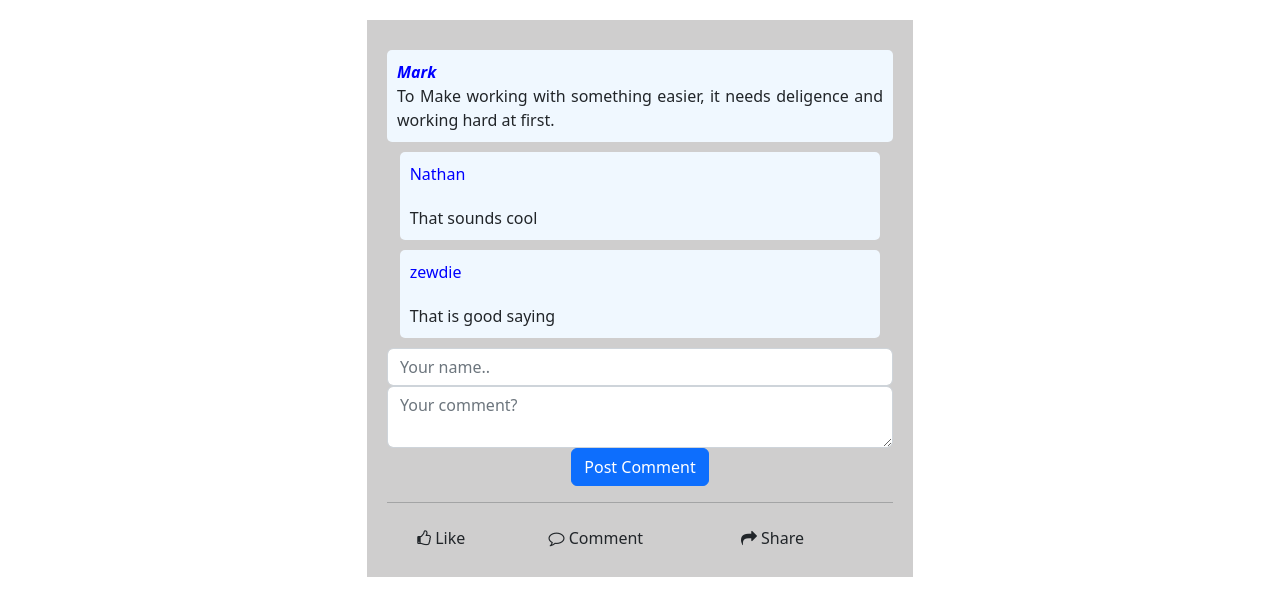
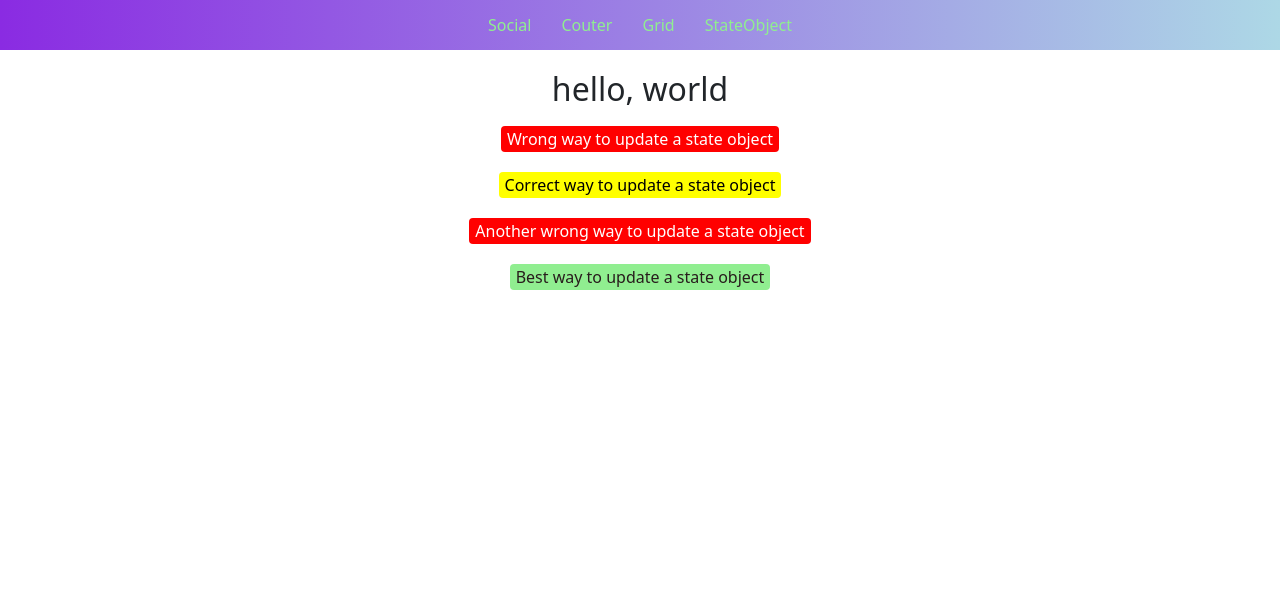
Before and after one commit to ZewdieMc/social_connect, a React (Create React App) app: page /state in a window 1280 px wide. Shown: the top 616 px of the page. Built offline with nearby package versions, Linux system fonts and the light colour scheme.

Commit message:
created a Router nav for all the components

```diff
--- a/package.json
+++ b/package.json
@@ -11,6 +11,7 @@
     "font-awesome": "^4.7.0",
     "react": "^18.2.0",
     "react-dom": "^18.2.0",
+    "react-router-dom": "^6.6.1",
     "react-scripts": "5.0.1",
     "web-vitals": "^2.1.4"
   },
--- a/src/App.css
+++ b/src/App.css
@@ -1,38 +1,103 @@
-.App {
-  text-align: center;
+nav{
+  background:linear-gradient(90deg, blueviolet, lightblue);
+  display: flex;
+  align-items: center;
+  justify-content: center;
+  gap: 30px;
+  width: 100%;
+  height: 50px;
+  margin-bottom:20px;
+}
+.App{
+  display: flex;
+  flex-direction: column;
+  justify-content: center;
+  align-items: center;
+  overflow:hidden;
+}
+.list-item{
+  color: lightgreen;
+  text-decoration: none;
+}
+.list-item:hover{
+  color: yellow;
+}
+.count{
+  font-size: 1.5rem;
+  font-family: Cambria, Cochin, Georgia, Times, 'Times New Roman', serif;
+}
+button{
+  color: white;
+  background-color: blueviolet;
+  margin: 10px;
+  border-radius: 4px;
+  border: none;
+}
+button.best{
+  background-color: lightgreen;
+  color: rgb(40, 28, 28);
+}
+button.wrong{
+  background-color: red;
+  color: white;;
+}
+button.correct{
+  background-color: yellow;
+  color: black;
+}
+.counter{
+  display: flex;
+  flex-direction: column;
+  justify-content: center;align-items: center;
+  width: 100%;
 }
 
-.App-logo {
-  height: 40vmin;
-  pointer-events: none;
+.commentBox{
+  background-color: rgb(207, 206, 206);
+  padding: 20px;
+  margin-right: auto;
+  margin-left: auto;
+  margin-top: 20px;
+  margin-bottom: 20px;
 }
-
-@media (prefers-reduced-motion: no-preference) {
-  .App-logo {
-    animation: App-logo-spin infinite 20s linear;
-  }
+.post{
+  background-color: aliceblue;
+  border-radius: 5px;
+  padding: 10px;
+  margin-top:10px;
+  margin-bottom:10px;
+  margin-right: auto;
+  margin-left: auto;
 }
-
-.App-header {
-  background-color: #282c34;
-  min-height: 100vh;
-  display: flex;
-  flex-direction: column;
-  align-items: center;
-  justify-content: center;
-  font-size: calc(10px + 2vmin);
-  color: white;
+.post >.user{
+  color: blue;
+  font-style: italic;font-weight: bold;
+  text-align: left;
 }
-
-.App-link {
-  color: #61dafb;
+.post >.content{
+  text-align: justify;
 }
-
-@keyframes App-logo-spin {
-  from {
-    transform: rotate(0deg);
-  }
-  to {
-    transform: rotate(360deg);
-  }
+.comment{
+  background-color: aliceblue;
+  border-radius: 5px;
+  margin-top: 10px;
+  margin-bottom: 10px;
+  width: 95%;
+  margin-right: auto;
+  margin-left: auto;
 }
+.comment >.user{
+  text-align: left;
+  padding: 10px;
+  color: blue;
+}
+.comment >.content{
+  text-align: justify;
+  padding: 10px;
+}
+.user_name{
+  width: 90%;
+}
+.user_comment{
+  width: 90%;
+}
--- a/src/App.js
+++ b/src/App.js
@@ -1,12 +1,24 @@
-import './App.css';
 import CommentBox from './components/CommentBox';
 import 'font-awesome/css/font-awesome.min.css';
-import 'bootstrap/dist/css/bootstrap.min.css'
+import 'bootstrap/dist/css/bootstrap.min.css';
+import { Routes, Route, Link } from "react-router-dom";
+import './App.css';
+import Counter from './components/Counter';
+import WrongState from './components/WrongState';
 function App() {
   return (
     <div className="App">
-     <CommentBox
-     />
+     <nav>
+      <Link className = "list-item"to='/'>Social</Link>
+      <Link className = "list-item"to='/counter'>Couter</Link>
+      <Link className = "list-item"to='/grid'>Grid</Link>
+      <Link className = "list-item"to='/state'>StateObject</Link>
+     </nav>
+     <Routes>
+      <Route path='/' element={<CommentBox />}></Route>
+      <Route path='/counter' element={<Counter />}></Route>
+      <Route path='/state' element={<WrongState />}></Route>
+     </Routes>
     </div>
   );
 }
--- /dev/null
+++ b/src/components/Counter.js
@@ -0,0 +1,23 @@
+import { useState } from 'react';
+export default function Counter() {
+
+    // const buttonStyle = {
+    //     borderRadius: "4px",
+    //     border:"none",
+    //     margin:"10px",
+    //     padding:"10px"
+    // }
+    const [count, setCount] = useState(0)
+    const handleIncrement = () => {
+        setCount(count + 1)
+    }
+    const handleDecrement = () => {
+        setCount(count - 1);
+    }
+    return (
+        <div className='counter'>
+            <p className="count">{count}</p>
+            <button onClick={handleIncrement}>Increment</button>
+            <button onClick={handleDecrement}>Decrement</button>
+        </div>)
+}
--- /dev/null
+++ b/src/components/WrongState.js
@@ -0,0 +1,31 @@
+import { useState } from "react";
+
+export default function WrongState(){
+    const [greeting, setGreeting] = useState({greet:"hello, world"});
+    function updateGreeting(){
+        greeting = {greet:"hello world, how are you?"}
+        setGreeting(greeting)
+    }
+
+    function correctUpdate(){
+        const newState = {...greeting}
+        newState.greet = "hello, world-wide web";
+        setGreeting(newState)
+    }
+    function dontDoThis(){
+        greeting.greet = "hello, world-wide web";
+        setGreeting(greeting)
+    }
+    function best(){
+        setGreeting(prevState => ({...prevState, greet:"hello world-wide web"}))
+    }
+    return (
+        <>
+            <h2>{greeting.greet}</h2>
+            <button onClick={updateGreeting} className='wrong'>Wrong way to update a state object</button>
+            <button onClick={correctUpdate} className='correct'>Correct way to update a state object</button>
+            <button onClick={dontDoThis} className='wrong'>Another wrong way to update a state object</button>
+            <button onClick={best} className='best'>Best way to update a state object</button>
+        </>
+    )
+}
--- a/src/index.css
+++ b/src/index.css
@@ -11,56 +11,3 @@ code {
   font-family: source-code-pro, Menlo, Monaco, Consolas, 'Courier New',
     monospace;
 }
-.App{
-  overflow: scroll;
-}
-
-.commentBox{
-  background-color: rgb(207, 206, 206);
-  padding: 20px;
-  margin-right: auto;
-  margin-left: auto;
-  margin-top: 20px;
-  margin-bottom: 20px;
-}
-.post{
-  background-color: aliceblue;
-  border-radius: 5px;
-  padding: 10px;
-  margin-top:10px;
-  margin-bottom:10px;
-  margin-right: auto;
-  margin-left: auto;
-}
-.post >.user{
-  color: blue;
-  font-style: italic;font-weight: bold;
-  text-align: left;
-}
-.post >.content{
-  text-align: justify;
-}
-.comment{
-  background-color: aliceblue;
-  border-radius: 5px;
-  margin-top: 10px;
-  margin-bottom: 10px;
-  width: 95%;
-  margin-right: auto;
-  margin-left: auto;
-}
-.comment >.user{
-  text-align: left;
-  padding: 10px;
-  color: blue;
-}
-.comment >.content{
-  text-align: justify;
-  padding: 10px;
-}
-.user_name{
-  width: 90%;
-}
-.user_comment{
-  width: 90%;
-}
--- a/src/index.js
+++ b/src/index.js
@@ -2,13 +2,16 @@ import React from 'react';
 import ReactDOM from 'react-dom/client';
 import './index.css';
 import App from './App';
+import {BrowserRouter} from 'react-router-dom'
 import reportWebVitals from './reportWebVitals';
 
 const root = ReactDOM.createRoot(document.getElementById('root'));
 root.render(
   <React.StrictMode>
+  <BrowserRouter>
     <App />
-  </React.StrictMode>
+  </BrowserRouter>
+</React.StrictMode>
 );
 
 // If you want to start measuring performance in your app, pass a function
```
Also changed, not shown: 1 other file (tests, documents, lock files or other folders).
